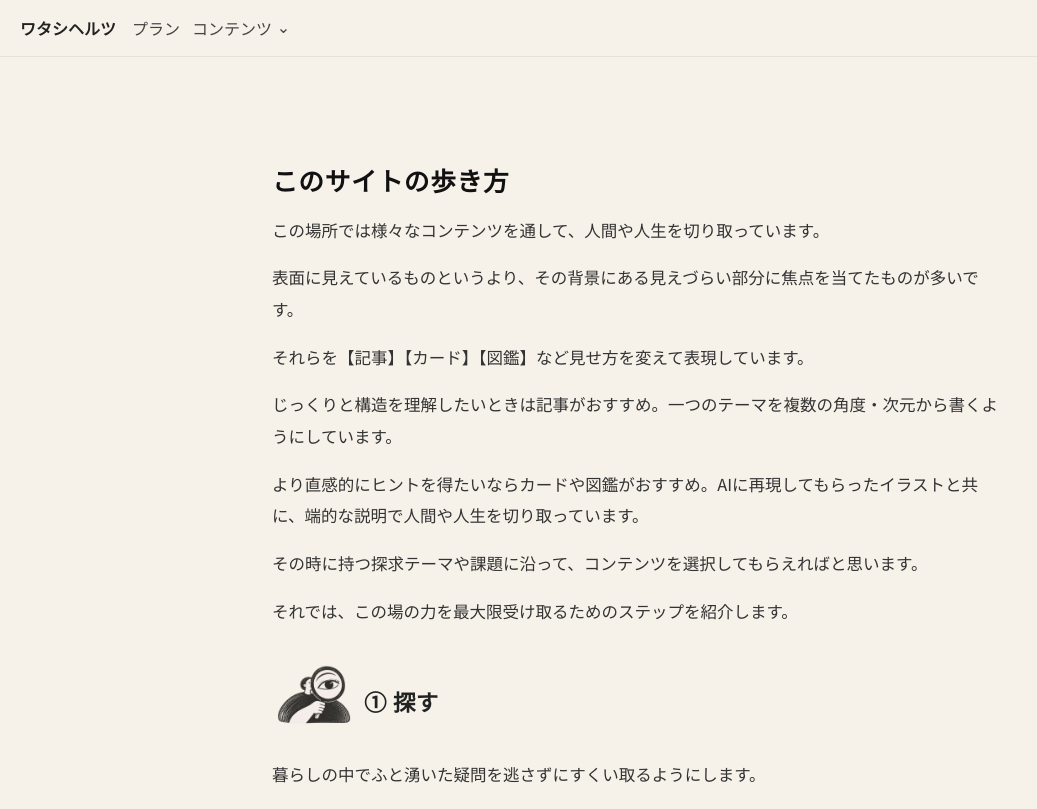
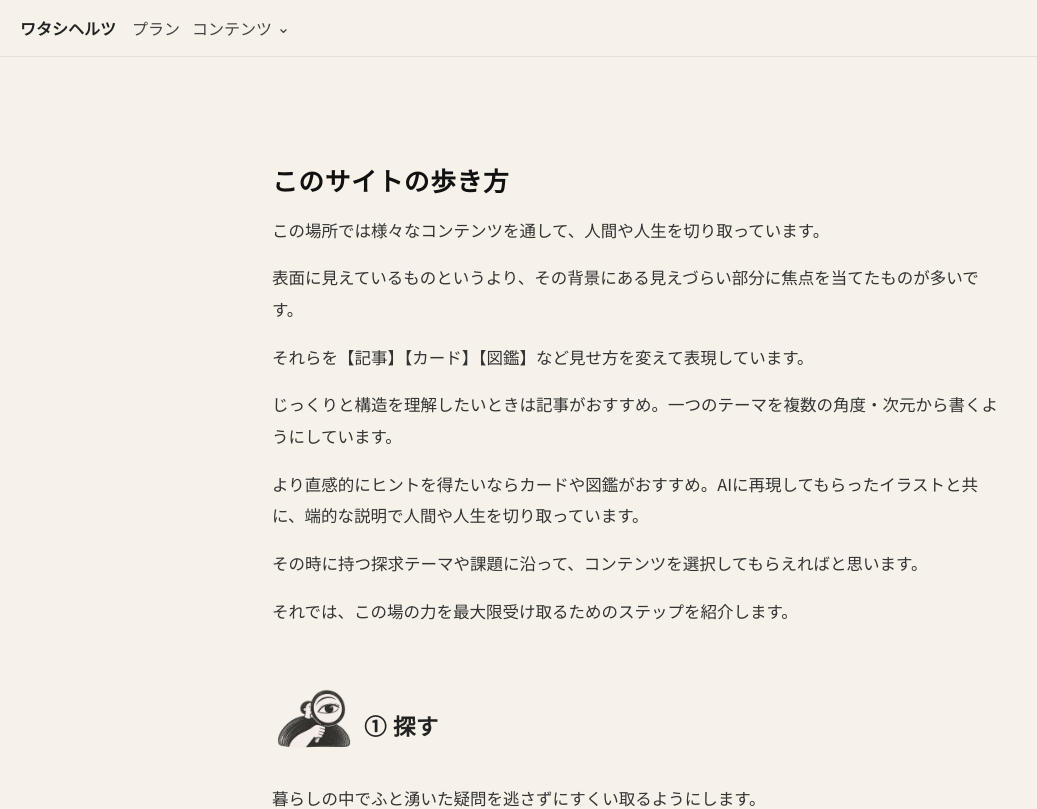
Before and after one commit to hiracoh/watashihertz, a Next.js app: page /guide in a window 1280 px wide. Shown: the top 809 px of the page, without its empty margins (0-1037 px from the left). Built offline with nearby package versions, Linux system fonts and the light colour scheme; a web font is replaced by a local one.

Commit message:
Increase spacing before guide section headings

```diff
--- a/app/guide/page.js
+++ b/app/guide/page.js
@@ -1,6 +1,6 @@
 function GuideHeading({ image, children }) {
   return (
-    <h2 style={{ display: "flex", alignItems: "center", gap: "0.5rem", margin: "2rem 0 0.75rem" }}>
+    <h2 style={{ display: "flex", alignItems: "center", gap: "0.5rem", margin: "3.5rem 0 0.75rem" }}>
       <img src={image} alt="" width={800} height={800} loading="lazy" decoding="async"
         style={{ display: "block", width: "clamp(56px, 12vw, 84px)", height: "auto", aspectRatio: "1 / 1", objectFit: "contain", flexShrink: 0 }}
       />
```
